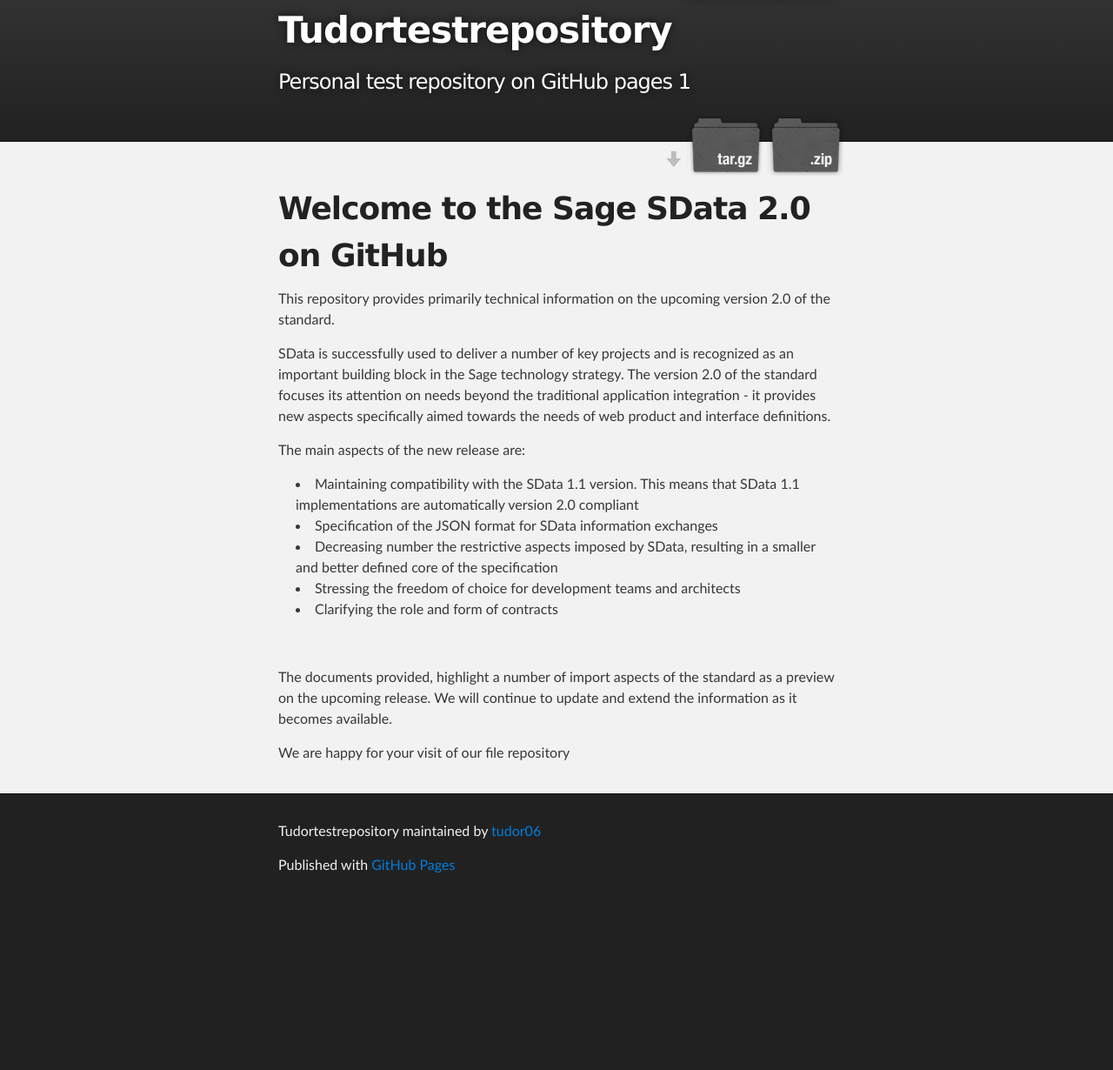
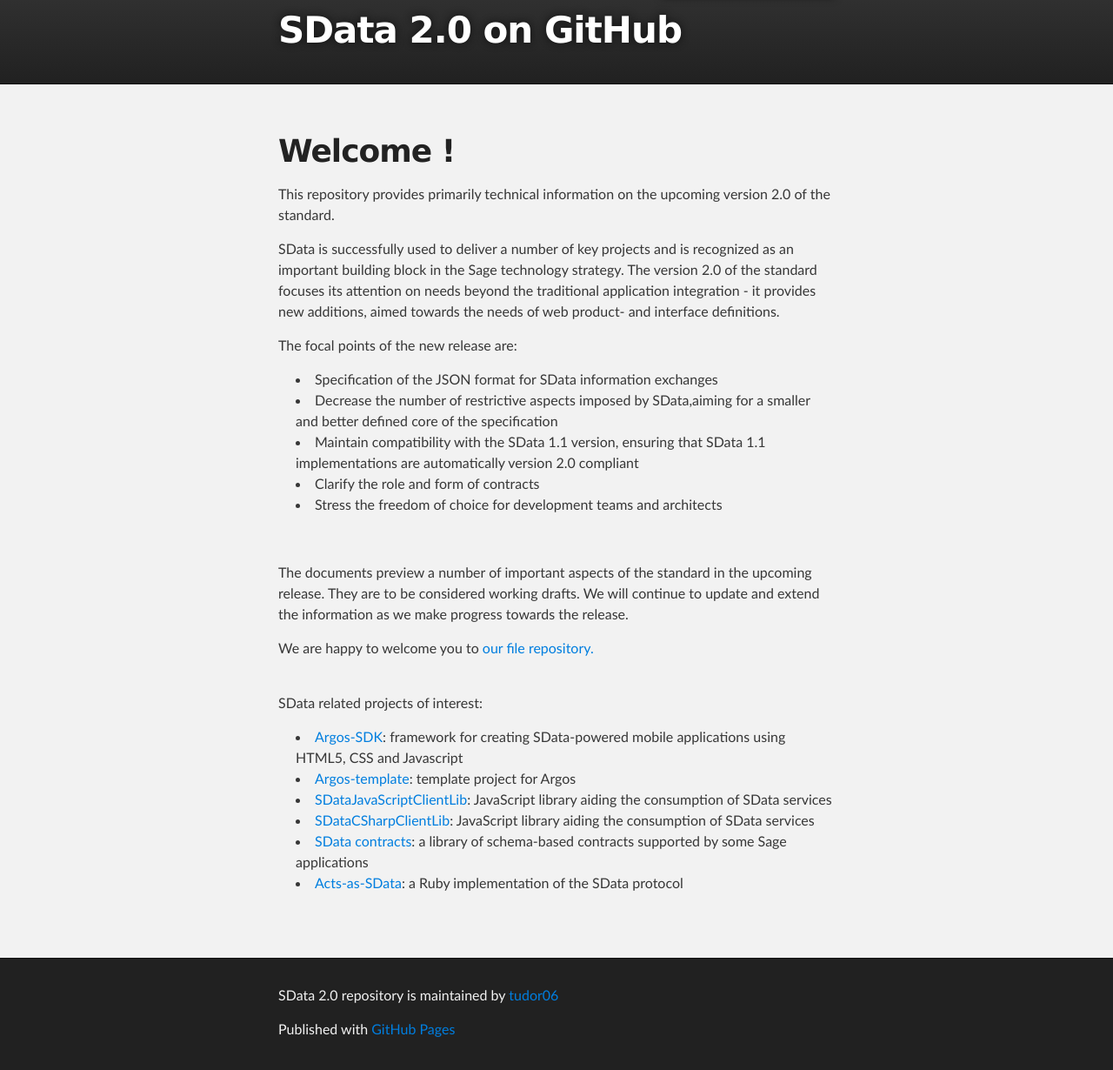
Before and after one commit to tudor06/TudorTestRepository, a plain HTML site: page index.html in a window 1280 px wide. Shown: the part 47-1277 px from the top of the page at 87% size. Before the commit the page ends 1088 px from the top, so only its background shows below. Drawn offline with Linux system fonts and the light colour scheme.

Commit message:
Better text; refers now to SData

```diff
--- a/index.html
+++ b/index.html
@@ -1,65 +1,88 @@
 <!DOCTYPE html>
 <html>
-
   <head>
-    <meta charset='utf-8' />
-    <meta http-equiv="X-UA-Compatible" content="chrome=1" />
-    <meta name="description" content="Tudortestrepository : Personal test repository on GitHub pages 1" />
-
+    <meta charset="utf-8">
+    <meta http-equiv="X-UA-Compatible" content="chrome=1">
+    <meta name="description" content="Tudortestrepository : Personal test repository on GitHub pages 1">
     <link rel="stylesheet" type="text/css" media="screen" href="stylesheets/stylesheet.css">
-
     <title>Tudortestrepository</title>
   </head>
-
   <body>
-
     <!-- HEADER -->
     <div id="header_wrap" class="outer">
-        <header class="inner">
-          <a id="forkme_banner" href="https://github.com/tudor06/TudorTestRepository">View on GitHub</a>
-
-          <h1 id="project_title">Tudortestrepository</h1>
-          <h2 id="project_tagline">Personal test repository on GitHub pages 1</h2>
-
-            <section id="downloads">
-              <a class="zip_download_link" href="https://github.com/tudor06/TudorTestRepository/zipball/master">Download this project as a .zip file</a>
-              <a class="tar_download_link" href="https://github.com/tudor06/TudorTestRepository/tarball/master">Download this project as a tar.gz file</a>
-            </section>
-        </header>
+      <header class="inner"> <a id="forkme_banner" href="https://github.com/tudor06/TudorTestRepository">View
+          file repository</a>
+        <h1 id="project_title">SData 2.0 on GitHub<br>
+        </h1>
+      </header>
     </div>
-
     <!-- MAIN CONTENT -->
     <div id="main_content_wrap" class="outer">
       <section id="main_content" class="inner">
-
-<h1>Welcome to the Sage SData 2.0 on GitHub </h1>
-
-<p>This repository provides primarily technical information on the upcoming version 2.0 of the standard.</p>
-
-<p>SData is successfully used to deliver a number of key projects and is recognized as an important building block in the Sage technology strategy. The version 2.0 of the standard focuses its attention on needs beyond the traditional application integration - it provides new aspects specifically aimed towards the needs of web product and interface definitions.</p>
-<p>The main aspects of the new release are:</p>
-<ul>
-	<li>Maintaining compatibility with the SData 1.1 version. This means that SData 1.1 implementations are automatically version 2.0 compliant</li>
-	<li> Specification of the JSON format for SData information exchanges</li>
-	<li> Decreasing number the restrictive aspects imposed by SData, resulting in a smaller and better defined core of the specification</li>
-	<li> Stressing the freedom of choice for development teams and architects</li>
-	<li> Clarifying the role and form of contracts</li>
-</ul>
-</p>The documents provided, highlight a number of import aspects of the standard as a preview on the upcoming release. We will continue to update and extend the information as it becomes available. </p>
-
-<p>We are happy for your visit of our file repository<link to the appropriate branch/docs></p>
-
+        <h1>Welcome ! </h1>
+        <p>This repository provides primarily technical information on the
+          upcoming version 2.0 of the standard.</p>
+        <p>SData is successfully used to deliver a number of key projects and is
+          recognized as an important building block in the Sage technology
+          strategy. The version 2.0 of the standard focuses its attention on
+          needs beyond the traditional application integration - it provides new
+          additions, aimed towards the needs of web product- and interface
+          definitions.</p>
+        <p>The focal points of the new release are:</p>
+        <ul>
+          <li>Specification of the JSON format for SData information exchanges</li>
+          <li>Decrease the number of restrictive aspects imposed by SData,aiming
+            for a smaller and better defined core of the specification</li>
+          <li>Maintain compatibility with the SData 1.1 version, ensuring that
+            SData 1.1 implementations are automatically version 2.0 compliant</li>
+          <li>Clarify the role and form of contracts</li>
+          <li> Stress the freedom of choice for development teams and architects</li>
+        </ul>
+        <ul>
+        </ul>
+        &nbsp;
+        <p></p>
+        The documents preview a number of important aspects of the standard in
+        the upcoming release. They are to be considered working drafts. We will
+        continue to update and extend the information as we make progress
+        towards the release. <br>
+        <p></p>
+        <p>We are happy to welcome you to <a href="https://github.com/tudor06/TudorTestRepository">our
+            file repository.</a><br>
+          <br>
+        </p>
+        <p>SData related projects of interest:<br>
+        </p>
+        <ul>
+          <li><a href="https://github.com/Sage/argos-sdk">Argos-SDK</a>:
+            framework for creating
+            SData-powered mobile applications using HTML5, CSS and Javascript</li>
+          <li><a href="http://argos-template">Argos-template</a>: template
+            project for Argos</li>
+          <li><a href="https://github.com/Sage/SDataJavaScriptClientLib">SDataJavaScriptClientLib</a>:
+            JavaScript library aiding the consumption of SData services</li>
+          <li><a href="https://github.com/Sage/SDataCSharpClientLib">SDataCSharpClientLib</a>:
+            JavaScript library aiding the consumption of SData services</li>
+          <li><a href="https://github.com/Sage/SData-Contracts">SData contracts</a>:
+            a library
+            of schema-based contracts supported by some Sage applications</li>
+          <li><a href="https://github.com/Sage/acts_as_sdata">Acts-as-SData</a>:
+            a Ruby
+            implementation of the SData protocol</li>
+        </ul>
+        <p><br>
+        </p>
+        <p>
+          <link to="" the="" appropriate="" branch="" docs="">
+        </p>
+      </section>
     </div>
-
     <!-- FOOTER  -->
     <div id="footer_wrap" class="outer">
       <footer class="inner">
-        <p class="copyright">Tudortestrepository maintained by <a href="https://github.com/tudor06">tudor06</a></p>
+        <p class="copyright">SData 2.0 repository is maintained by <a href="https://github.com/tudor06">tudor06</a></p>
         <p>Published with <a href="http://pages.github.com">GitHub Pages</a></p>
       </footer>
     </div>
-
-
-
   </body>
 </html>
```
